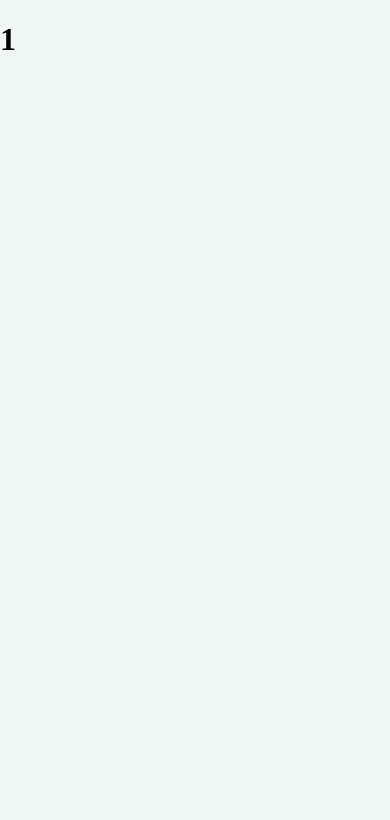
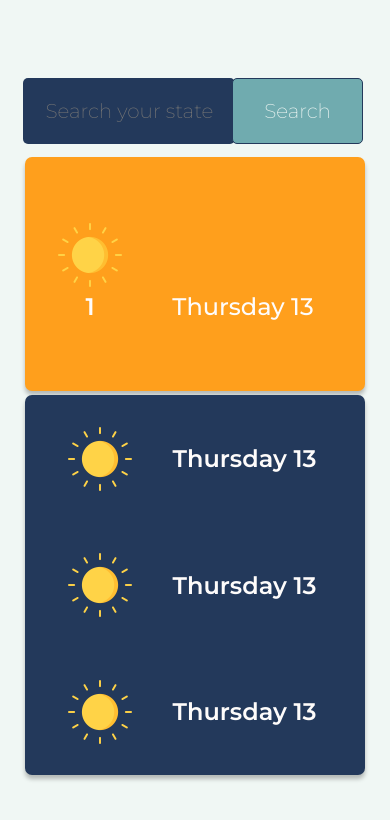
Before and after one commit to vane0912/vane0912.github.io, a Vue app: page /about/1 in a window 390 px wide. Shown: the top 820 px of the page. Built offline with nearby package versions, Linux system fonts and the light colour scheme; no server answers.

Commit message:
responsive changes

```diff
--- a/src/assets/global-mixins.scss
+++ b/src/assets/global-mixins.scss
@@ -2,6 +2,11 @@
    height: $height;
    width: $width;
    background-color: $backgroundC;
+}
+@mixin clamp($minW: 5rem, $actualW: 100%, $maxW: 5rem, $minH: 5rem, $actualH: 100%, $maxH: 5rem, $backgroundC: #23395B){
+    height: clamp($minH, $actualH, $maxH);
+    width: clamp($minW, $actualW, $maxW);
+    background-color: $backgroundC;
 }
 @mixin positionDisplay($justify: center,$direction: column,$alignment:center){
     display: flex;
@@ -15,3 +20,33 @@
     color: $color;
     font-weight: $weight;
 }
+@mixin backgroundimg($url: url('@/assets/background-images/Sunny.jpg'), $size: 100% 100%){
+    background-image: $url;
+    background-size: $size;
+}
+.h1-blue-styling{
+    @include fontStyling(800, #23395B, 80px);
+}
+.h2-white-styling{
+    @include fontStyling(600, #FEFCFB, 50px);
+    margin: 3% 0%;
+}
+.h3-blue-styling{
+    @include fontStyling(600, #23395B, 36px);
+    margin: 5px;
+}
+.h4-white-styling{
+    @include fontStyling(500, #FEFCFB, 36px);
+    margin: 5px;
+}
+.h3-white-styling{
+    @include fontStyling(600, #FEFCFB, 36px);
+    margin: 5px;
+}
+.p-white-styling{
+    @include fontStyling(400, #FEFCFB, 36px);
+}
+.p-blue-styling{
+    @include fontStyling(400, #23395B, 30px);
+    margin: 5px;
+}
--- a/src/components/button-component.vue
+++ b/src/components/button-component.vue
@@ -4,10 +4,10 @@
 <style lang="scss">
 @use '@/assets/global-mixins.scss';
  .button-styling{
-     @include global-mixins.heightAndWidth(80%, 30%, #70ABAF);
-     @include global-mixins.fontStyling(100, #F0F7F4, 20px);
-     border-radius: 5px;
-     border: solid 1px #23395B;
-     cursor: pointer;
+    @include global-mixins.clamp(7rem, 100%, 20rem, 4.15rem, 100%, 4.15rem, #70ABAF);
+    @include global-mixins.fontStyling(100, #F0F7F4, 20px);
+    border-radius: 5px;
+    border: solid 1px #23395B;
+    cursor: pointer;
    }
 </style>
--- a/src/components/inputCity-component.vue
+++ b/src/components/inputCity-component.vue
@@ -1,6 +1,6 @@
 <template>
     <input class="input-styling"
-     placeholder="Search your country"
+     placeholder="Search your state"
      type="text"
      :value="modelValue"
     @input="$emit('update:modelValue', $event.target.value)">
@@ -14,9 +14,8 @@ export default{
 <style lang="scss">
 @use '@/assets/global-mixins.scss';
 .input-styling{
-    @include global-mixins.heightAndWidth(80%, 60%, #23395B);
+    @include global-mixins.clamp(13rem, 100%, 60rem, 4rem, 100%, 4rem, #23395B,);
     @include global-mixins.fontStyling(200, #F0F7F4, 20px);
-    padding: 0px 15px;
     border-radius: 5px;
     border: none;
     text-align: center;
--- a/src/views/AboutView.vue
+++ b/src/views/AboutView.vue
@@ -1,7 +1,161 @@
 <template>
-  <div class="about">
-    <h1>{{ $route.params.id }}</h1>
-  </div>
+  <main>
+    <div class="align-column">
+      <div class="temp-input">
+        <cityInput/>
+        <searchButton class="adjust-button"/>
+      </div>
+      <div class="weather-card">
+        <div class="icon-description">
+          <div class="sunny-icon"></div>
+          <h3 class="h3-white-styling">{{ $route.params.id }}</h3>
+        </div>
+        <div class="temp-and-wind">
+          <h2 class="h2-white-styling"> {{ description }} {{ temperature }}</h2>
+          <h4 class="h4-white-styling">{{ day }}</h4>
+        </div>
+      </div>
+      <div class="forecasts">
+        <div class="grid-childs child1">
+          <div class="sunny-icon"></div>
+          <div class="mobile-forecast">
+            <h3 class="h3-white-styling">{{ day }}</h3>
+            <h4 class="h4-white-styling"> {{ forecast1 }}</h4>
+          </div>
+        </div>
+        <div class="grid-childs child2">
+          <div class="sunny-icon"></div>
+          <div class="mobile-forecast">
+            <h3 class="h3-white-styling">{{ day }}</h3>
+            <h2 class="h4-white-styling"> {{ forecast2 }}</h2>
+          </div>
+        </div>
+        <div class="grid-childs child3">
+          <div class="sunny-icon"></div>
+          <div class="mobile-forecast">
+            <h3 class="h3-white-styling">{{ day }}</h3>
+            <h2 class="h4-white-styling"> {{ forecast3 }}</h2>
+          </div>
+        </div>
+      </div>
+    </div>
+  </main>
 </template>
 <script >
+import searchButton from '@/components/button-component.vue';
+import cityInput from '@/components/inputCity-component.vue';
+  export default{
+    components:{searchButton, cityInput},
+    data(){
+      return{
+        userInput: "",
+        description: "",
+        day: "",
+        temperature: "",
+        wind: "",
+        forecast1: "",
+        forecast2: "",
+        forecast3: "",
+      }
+    },
+    beforeMount(){
+      const apiSearch = this.userInput = this.$route.params.id;
+      fetch(`https://goweather.herokuapp.com/weather/${apiSearch}`).then(result => result.json())
+      .then(value => {
+        console.log(value)
+        this.description = value.description;
+        this.temperature = value.temperature;
+        this.forecast1 = value.forecast[0].temperature;
+        this.forecast2 = value.forecast[1].temperature;
+        this.forecast3 = value.forecast[2].temperature;
+      })
+      const date = new Date;
+      this.day = date.toLocaleDateString('en-US', { weekday: 'long' }) + ' ' +  date.getDate();
+    }
+  }
 </script>
+<style lang="scss">
+@use '@/assets/global-mixins.scss';
+  .align-column{
+    @include global-mixins.clamp(300px, 100%, 1400px, 700px, 100%, 900px, transparent);
+    @include global-mixins.positionDisplay();
+    padding: 0%;
+    margin: auto;
+  }
+  .weather-card{
+    @include global-mixins.heightAndWidth(25%, 85%, #FF9F1C);
+    @include global-mixins.positionDisplay(space-evenly, row, center);
+    box-shadow: 0px 4px 4px rgba(0, 0, 0, 0.25);
+    margin: 1% 0%;
+    padding: 3% 1%;
+    border-radius: 7px;
+  }
+  .icon-description{
+    @include global-mixins.heightAndWidth(100%, 35%, transparent);
+    @include global-mixins.positionDisplay(center, column, center);
+    margin: 0% 5%;
+    text-align: center;
+  }
+  .sunny-icon{
+    @include global-mixins.heightAndWidth(7rem, 7rem, transparent);
+    @include global-mixins.backgroundimg(url('@/assets/icons/sun.png'), 100% 100%);
+  }
+  .temp-and-wind{
+    @include global-mixins.positionDisplay(space-evenly, column, flex-start);
+    @include global-mixins.heightAndWidth(100%, 70%, transparent);
+    margin: 0% 5%;
+    text-align: left;
+  }
+  .temp-input{
+    @include global-mixins.heightAndWidth(10%, 88%, transparent);
+    @include global-mixins.positionDisplay(center, row, center);
+  }
+  .adjust-button{
+    position: relative;
+    right: 1%;
+  }
+  .forecasts{
+    @include global-mixins.heightAndWidth(45%, 87%, #23395B);
+    display: grid;
+    grid-template-columns: repeat(3, 1fr);
+    align-items: center;
+    box-shadow: 0px 4px 4px rgba(0, 0, 0, 0.25);
+    border-radius: 7px;
+  }
+  .grid-childs{
+    justify-self: center;
+    text-align: center;
+    @include global-mixins.positionDisplay(space-evenly, column, center);
+    gap: 3%;
+  }
+  @media screen and (max-width: 1023px) {
+    .forecasts{
+      grid-template-rows: repeat(3, 1fr);
+      grid-template-columns: repeat(2, 1fr);
+    }
+    .grid-childs{
+      @include global-mixins.heightAndWidth(100%, 90%, transparent);
+      @include global-mixins.positionDisplay(space-evenly, row, center);
+      padding: 2%;
+      grid-column: 1/3;
+    }
+    .child2{
+      grid-row: 2;
+    }
+    .child3{
+      grid-row: 3;
+    }
+    .sunny-icon{
+      @include global-mixins.heightAndWidth(4rem, 4rem, transparent);
+    }
+    .h3-white-styling{
+      @include global-mixins.fontStyling(600, #FEFCFB, 24px);
+    }
+    .h2-white-styling{
+      @include global-mixins.fontStyling(600, #FEFCFB, 30px);
+    }
+    .h4-white-styling{
+      @include global-mixins.fontStyling(500, #FEFCFB, 24px);
+    }
+  }
+</style>
--- a/src/views/HomeView.vue
+++ b/src/views/HomeView.vue
@@ -1,15 +1,15 @@
 <template>
   <main class="align-homepage">
     <div class="homepage-text">
-      <h1 class="h1-styling">Get the latest weather <img class="image-size" alt="cloudy sun" src="@/assets/icons/cloudy.png">results</h1>
+      <h1 class="h1-blue-styling">Get the latest weather <img class="image-size" alt="cloudy sun" src="@/assets/icons/cloudy.png">results</h1>
       <div class="wrap-BandI">
         <cityInput v-model="city"/>
-        <div class="allCities">
-          <ul>
-            <li v-for="cities in filterCity">{{ cities }}</li>
-          </ul>
-        </div>
         <searchButton :to="{name: 'about'}" @searchCountry="weatherResult()" class="adjust-to-input"/>
+      </div>
+      <div style="display: none;" class="allCities">
+        <ul>
+          <li v-for="cities in filterCity">{{ cities }}</li>
+        </ul>
       </div>
     </div>
     <div class="background-homepage">
@@ -31,11 +31,11 @@ export default{
   },
   computed:{
     filterCity(){
-      fetch('https://countriesnow.space/api/v0.1/countries/population/cities')
+      fetch('https://countriesnow.space/api/v0.1/countries')
       .then(response => response.json())
       .then(data => this.citiesApi = data.data)
       if(this.city.length > 0){
-        const toLc = this.citiesApi.map(value => value.city.toLowerCase())
+        const toLc = this.citiesApi.map(value => value.country.toLowerCase())
         return toLc.filter(value => value.includes(this.city.toLowerCase()))
       }
     }
@@ -57,9 +57,6 @@ body, html, #app, main{
   @include global-mixins.heightAndWidth(100%, 100, #F0F7F4);
   margin: 0;
 }
-.h1-styling{
-  @include global-mixins.fontStyling(800, #23395B, 80px);
-}
 .homepage-text{
   @include global-mixins.heightAndWidth(90vh, 45vw);
   @include global-mixins.positionDisplay(center, column, flex-start)
@@ -77,67 +74,57 @@ body, html, #app, main{
   animation: moveBackground 30s infinite alternate;
 }
 .cards{
-  @include global-mixins.heightAndWidth(80%, 70%, transparent);
+  @include global-mixins.clamp(29rem, 90%, 80rem, 40rem, 100%, 80rem, transparent,);
 }
 .adjust-to-input{
   position: relative;
   right: 2%;
 }
 .wrap-BandI{
-  @include global-mixins.heightAndWidth(10vh, 40vw);
+  @include global-mixins.heightAndWidth(10%, 100%, transparent);
   @include global-mixins.positionDisplay(flex-start, row, center);
 }
 .allCities{
-  @include global-mixins.heightAndWidth(20vh, 20vw, #23395B);
+  @include global-mixins.heightAndWidth(20vh, 37vw, #23395B);
   @include global-mixins.fontStyling(100, #F0F7F4, 20px);
+  border-radius: 5px;
   overflow: scroll;
 }
 @keyframes moveBackground{
   from{
-    background-image: url("@/assets/background-images/cloudy-sky.jpg");
-    background-position: 0% 100%;
-    background-size: 100vw 100%;
+    @include global-mixins.backgroundimg(url("@/assets/background-images/cloudy-sky.jpg"), 100vw 100%);
+    background-position: 0%;
   }
   to{
-    background-image: url("@/assets/background-images/cloudy-sky.jpg");
-    position: relative;
-    background-position: 100% 100%;
-    background-size: 100vw 100%;
+    @include global-mixins.backgroundimg(url("@/assets/background-images/cloudy-sky.jpg"), 100vw 100%);
+    background-position: 100%;
   }
 }
 @keyframes moveBackgroundmobile{
   from{
-    background-image: url("@/assets/background-images/cloudy-sky.jpg");
-    background-position: 0% 100%;
-    background-size: 1000px 100vh;
+    @include global-mixins.backgroundimg(url("@/assets/background-images/cloudy-sky.jpg"), 1000px 100vh);
+    background-position: 0%;
   }
   to{
-    background-image: url("@/assets/background-images/cloudy-sky.jpg");
-    position: relative;
-    background-position: 100% 100%;
-    background-size: 1000px 100vh;
+    @include global-mixins.backgroundimg(url("@/assets/background-images/cloudy-sky.jpg"), 1000px 100vh);
+    background-position: 100%;
   }
 }
-@media screen and (min-width: 2560px){
-  .wrap-BandI{
-      @include global-mixins.heightAndWidth(8%, 100%, transparent);
-  }
-}
-@media screen and (max-width: 900px) {
-    main{
-      @include global-mixins.heightAndWidth(100vh, 100vw);
+@media screen and (max-width: 921px) {
+    .align-homepage{
+      @include global-mixins.heightAndWidth(100%, 100%);
       animation: moveBackgroundmobile 30s infinite alternate;
     }
     .cards, .background-homepage{
       display: none;
     }
     .homepage-text{
-      @include global-mixins.heightAndWidth(80vh, 80vw);
+      @include global-mixins.heightAndWidth(80%, 80%);
       @include global-mixins.positionDisplay(center, column, center);
       padding: 5%;
       border-radius: 17px;
     }
-    .h1-styling{
+    .h1-blue-styling{
       @include global-mixins.fontStyling(800, #23395B, 55px);
       text-align: center;
       margin: 10% 0%;
```
Also changed, not shown: src/assets/background-images/Sunny.jpg (added).
